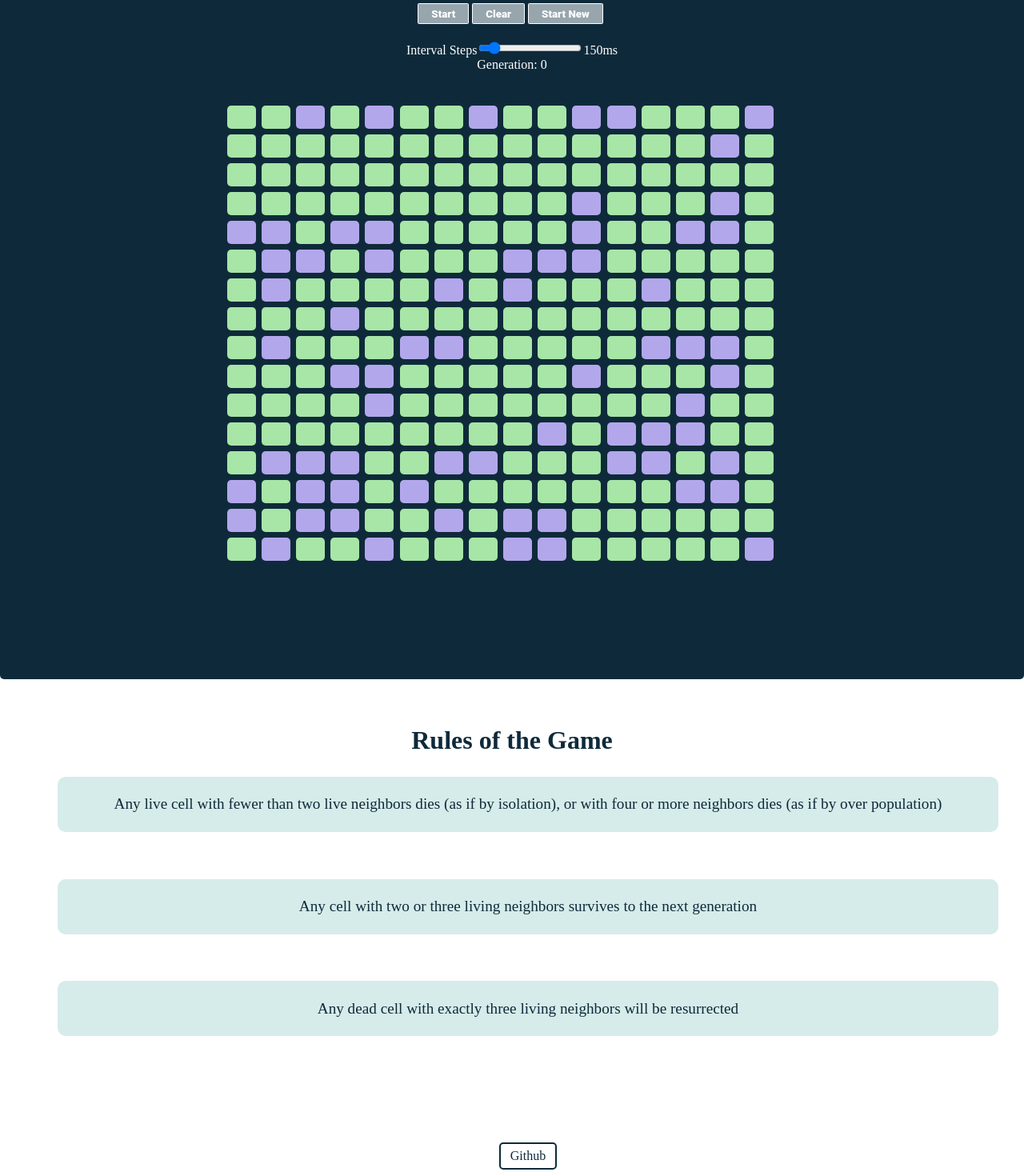
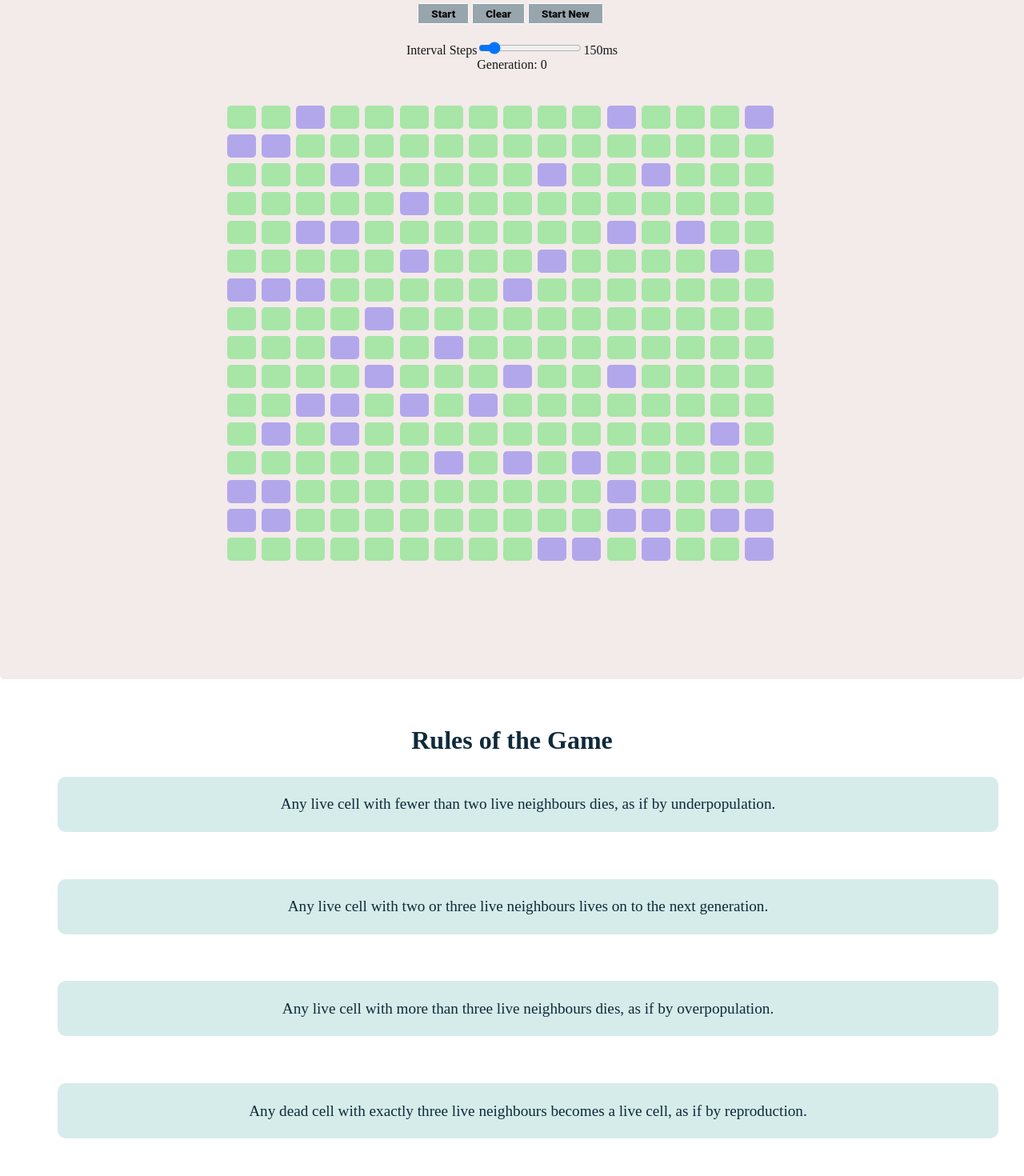
Before and after one commit to bloominstituteoftechnology/CS-Build-Week-1, a React (Create React App) app in the folder game-of-life/: page / in a window 1280 px wide. Shown: the part 60-1530 px from the top of the page at 80% size. Built offline with nearby package versions, Linux system fonts and the light colour scheme; a web font is replaced by a local one.

Commit message:
fixed the bugs and design improved

```diff
--- a/game-of-life/src/App.js
+++ b/game-of-life/src/App.js
@@ -60,16 +60,13 @@ function App() {
       <section className='rules'>
         <h1>Rules of the Game</h1>
         <ul>
-          <li>Any live cell with fewer than two live neighbors dies (as if by isolation), or with four or more neighbors dies (as if by over population)</li>
-          <li className='second'>Any cell with two or three living neighbors survives to the next generation</li>
-          <li className='third'>Any dead cell with exactly three living neighbors will be resurrected</li>
+          <li>Any live cell with fewer than two live neighbours dies, as if by underpopulation.</li>
+          <li>Any live cell with two or three live neighbours lives on to the next generation.</li>
+          <li className='second'>Any live cell with more than three live neighbours dies, as if by overpopulation.</li>
+          <li className='third'>Any dead cell with exactly three live neighbours becomes a live cell, as if by reproduction.</li>
         </ul>
       </section>
       <footer>
-        <ul>
-          <li><a href='https://github.com/KrishnaDahal' target='_blank' rel="noopener noreferrer">Github</a></li>
-        </ul>
-
       </footer>
 
 
--- a/game-of-life/src/App.scss
+++ b/game-of-life/src/App.scss
@@ -51,7 +51,7 @@
 
 .matrix {
   width: 100%;
-  background: #0e2a3a;
+  background: rgb(243, 234, 234);
   margin: auto;
   margin-top: 2%;
 }
@@ -94,7 +94,7 @@ background: #a7e6a7;
   margin: 2% auto;
   width: 50%;
   padding: 1%;
-  color: white;
+  color: rgb(24, 22, 22);
 
   button{
     background-color: #97a5ad;
@@ -107,7 +107,7 @@ background: #a7e6a7;
     text-decoration:none;
     font-family:'Roboto',sans-serif;
     font-weight:900;
-    color:#FFFFFF;
+    color:#0c0b0b;
     text-align:center;
     transition: all 0.2s;
     margin-bottom: 20px;
--- a/game-of-life/src/builds/newBoardStatus.js
+++ b/game-of-life/src/builds/newBoardStatus.js
@@ -1,7 +1,7 @@
-const size = 25
+const size = 16
 const newBoardStatus = (cellStatus = ()=> {
     const cell = {
-      status : Math.random() < 0.3,
+      status : Math.random() < 0.2,
       aliveCount: 0
     }
     if (cell.status){cell.aliveCount = 1}
```
Also changed, not shown: 1 other file (tests, documents, lock files or other folders).
